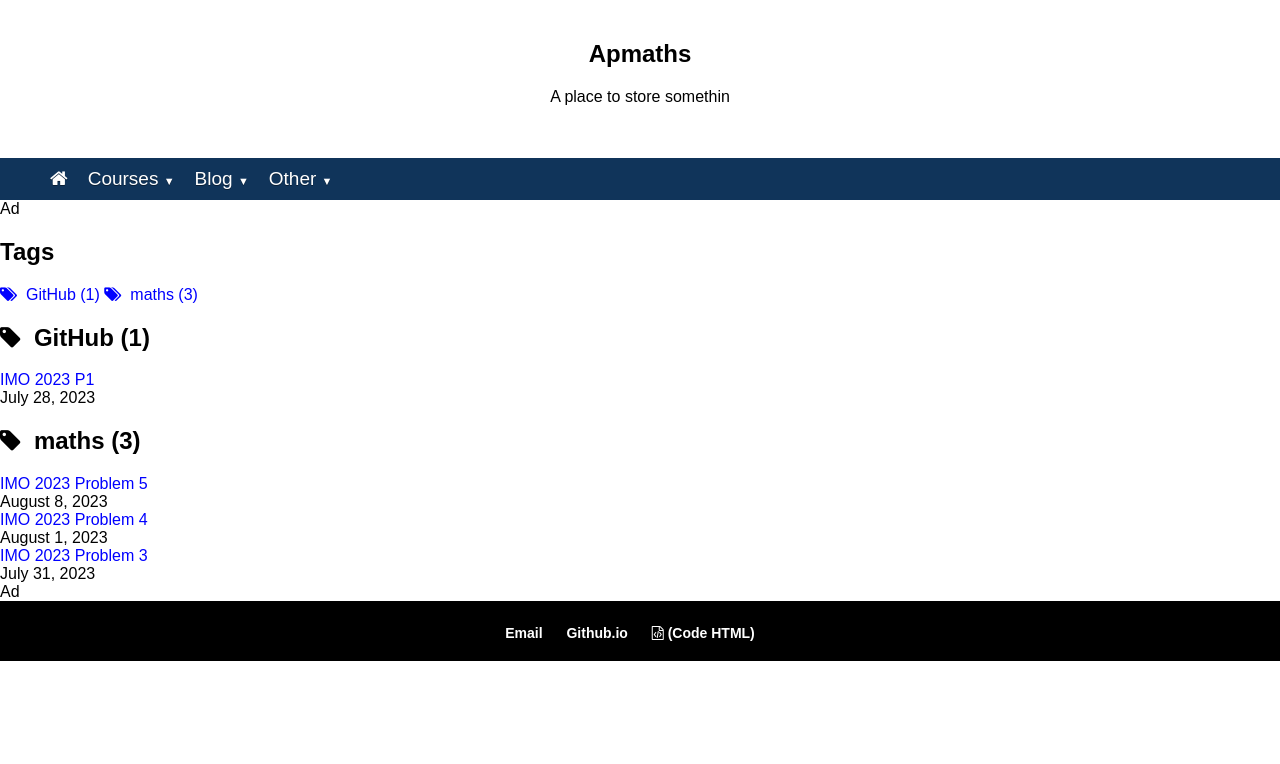
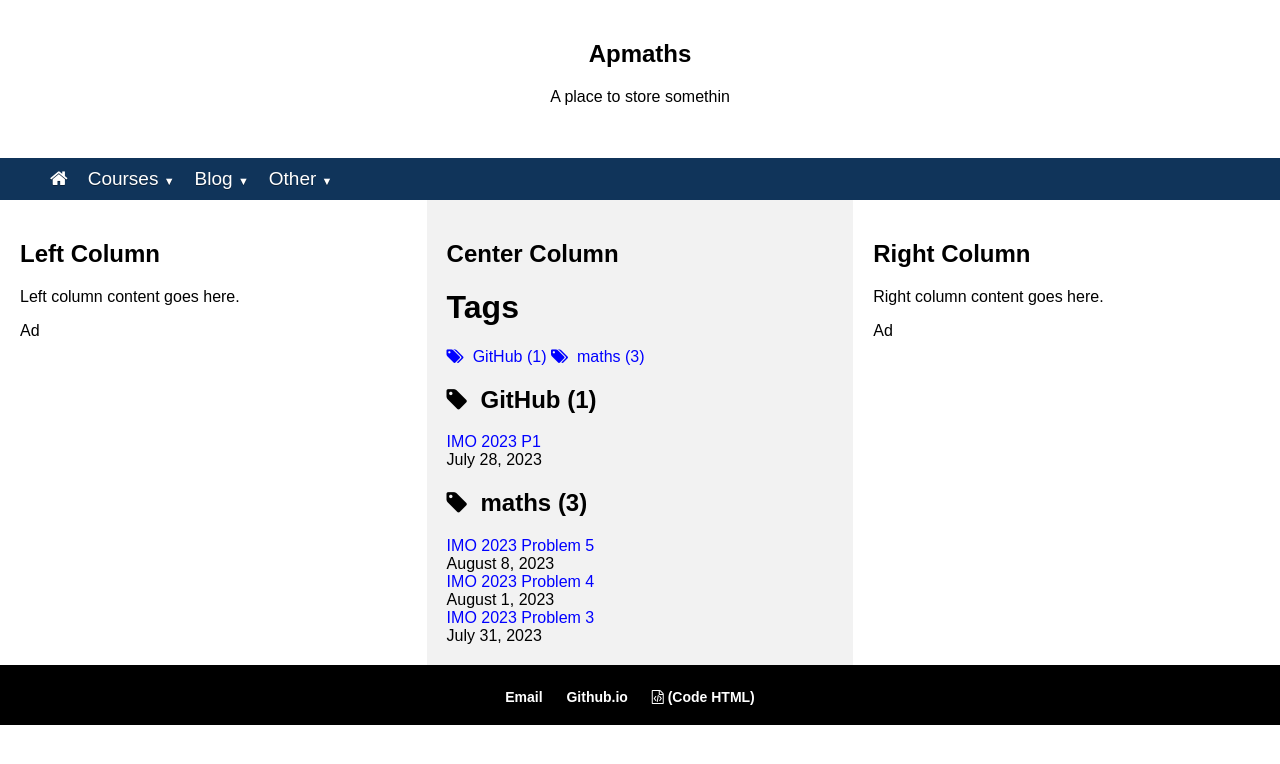
Before and after one commit to hoAngnaMPHan/apmaths.github.io, a Jekyll site: the page built from tags.html, in a window 1280 px wide. Shown: the top 764 px of the page. Built offline with Jekyll 4.4.1, drawn with Linux system fonts in a browser that asks for light colours.

Commit message:
Update style.html

```diff
--- a/_layouts/style.html
+++ b/_layouts/style.html
@@ -8,20 +8,31 @@
 
  {% include menu.html %}
 
-<section>
 
+  <div class="column left">
+        <h2>Left Column</h2>
+        <p>Left column content goes here.</p>
     {% include nav.html %}
+    </div>
 
- <div class="main">
-     <div class="container">
+    <div class="column center">
+        <h2>Center Column</h2>
+      <div class="container">
 
            {{ content }}
 
       </div>
-  </div>
+    </div>
 
-  {% include rnav.html %}
-</section>
+    <div class="column right">
+        <h2>Right Column</h2>
+        <p>Right column content goes here.</p>
+     {% include rnav.html %}
+
+    </div>
+
+    <div class="clearfix"></div>
+
 
 
   {% include footer.html %}
```
